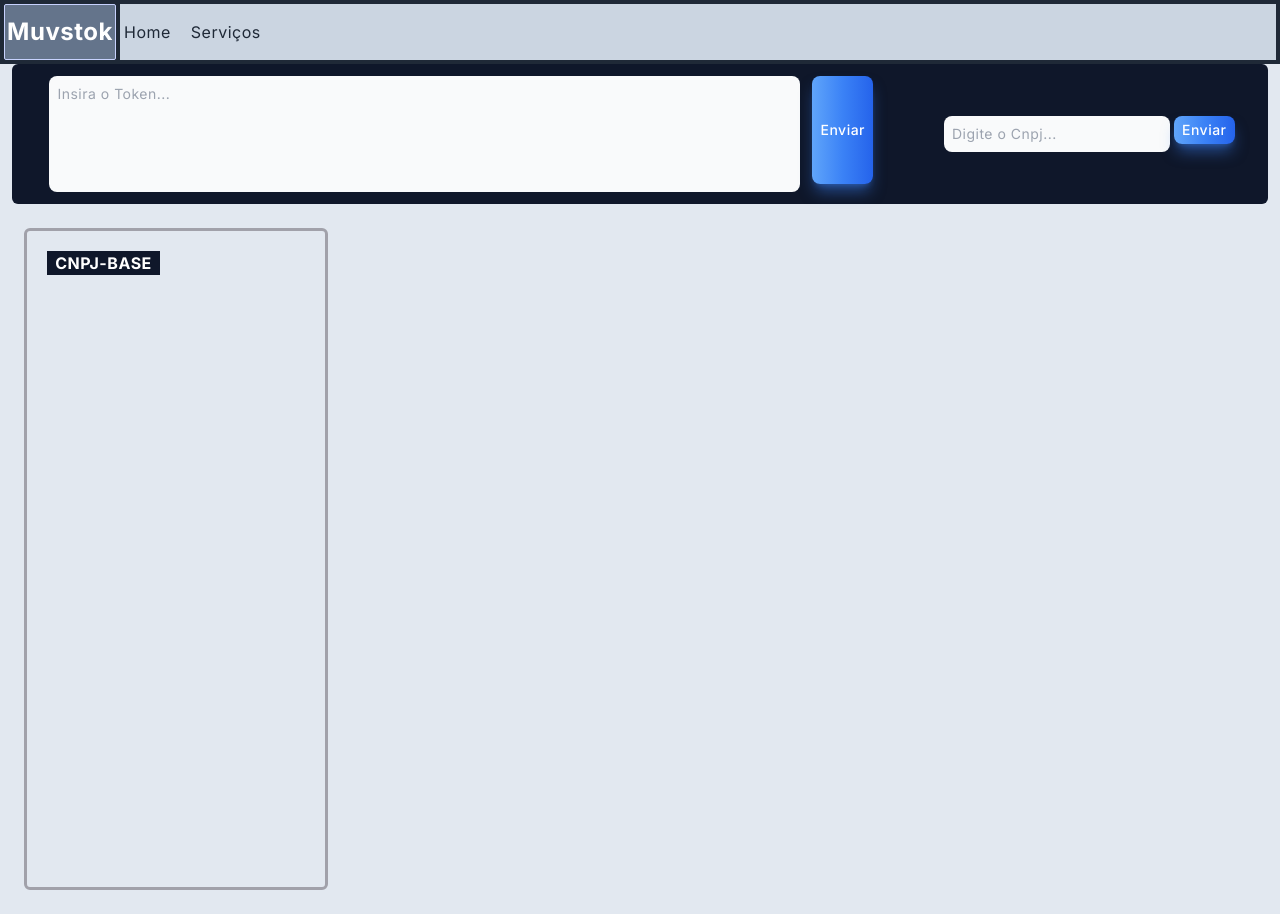
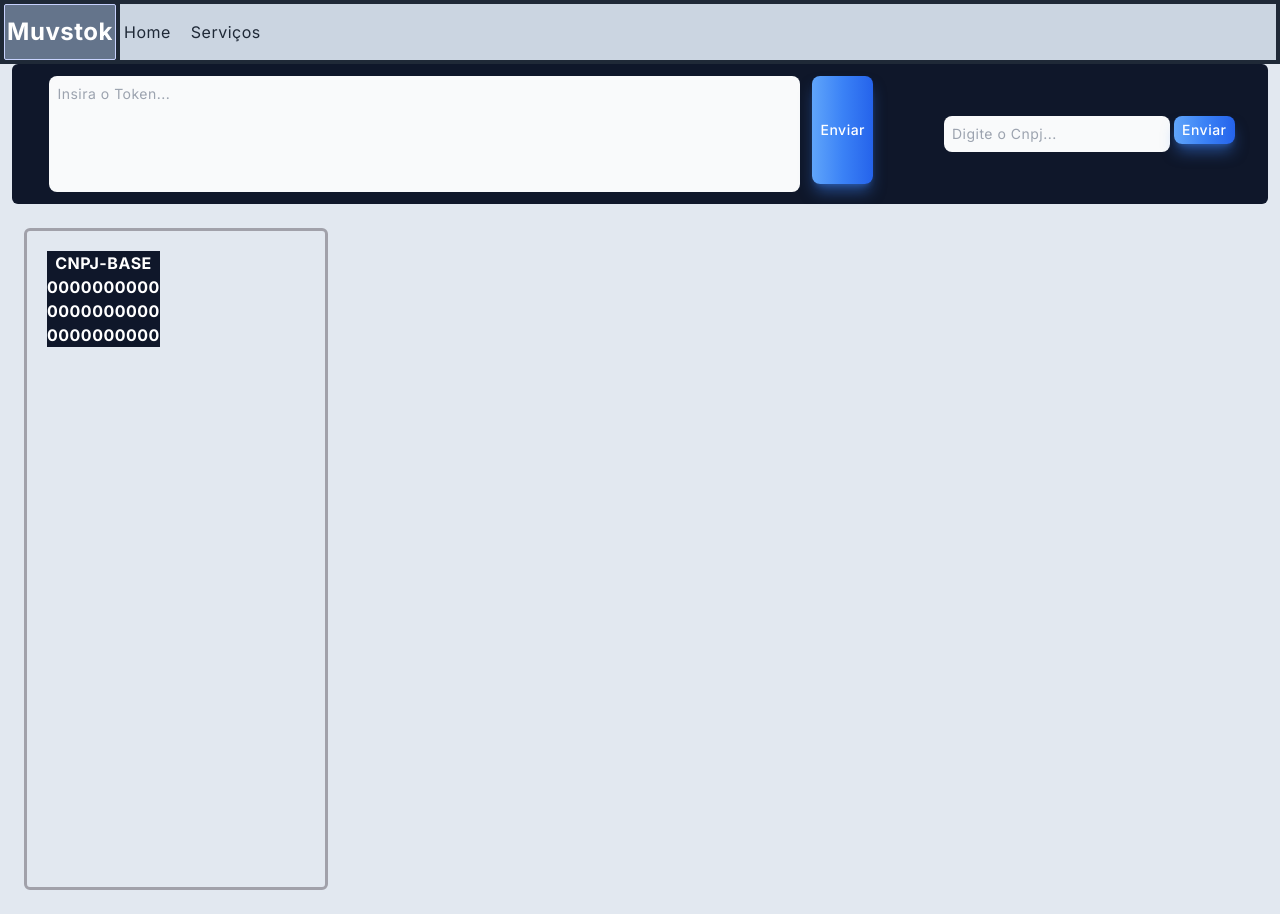
Before and after one commit to searomx/app-default-next, a Next.js app: page / in a window 1280 px wide. Built offline with nearby package versions, Linux system fonts and the light colour scheme.

Commit message:
releases 281223-1836

```diff
--- a/components/Conteudo.tsx
+++ b/components/Conteudo.tsx
@@ -5,13 +5,21 @@ import TableCnpjBase from "./TableCnpjBase";
 interface ConteudoProps {
   dadosCnpj: string[];
 }
+const listaCnpj = [
+  {
+    id: "1",
+    cnpj: "00000000000001",
+  },
+  { id: "2", cnpj: "00000000000002" },
+  { id: "3", cnpj: "00000000000003" },
+];
 
 export default function Conteudo(props) {
   return (
     <section className="flex min-w-full p-3">
       <div className="flex min-w-full min-h-[calc(100vh_-_14.5rem)] p-3">
         <div className="grid grid-cols-2 w-full gap-4">
-          <TableCnpjBase />
+          <TableCnpjBase cnpj={listaCnpj} />
         </div>
       </div>
     </section>
--- a/components/TableCnpjBase.tsx
+++ b/components/TableCnpjBase.tsx
@@ -5,7 +5,7 @@ interface IdadosCnpjProps {
 }
 
 export default function TableCnpjBase(props: IdadosCnpjProps) {
-  console.log(props.cnpj);
+  console.log("Propriedades: ", props.cnpj);
 
   return (
     <div className="border-solid border-zinc-400 rounded-md overflow-hidden p-1 w-1/2">
@@ -17,7 +17,15 @@ export default function TableCnpjBase(props: IdadosCnpjProps) {
             </th>
           </tr>
         </thead>
-        <tbody></tbody>
+        <tbody>
+          {props.cnpj.map((cnpj) => (
+            <tr key={cnpj.id} className="min-w-full">
+              <td className="min-w-full bg-slate-900 text-white font-bold justify-center">
+                {cnpj.cnpj}
+              </td>
+            </tr>
+          ))}
+        </tbody>
       </table>
     </div>
   );
```
